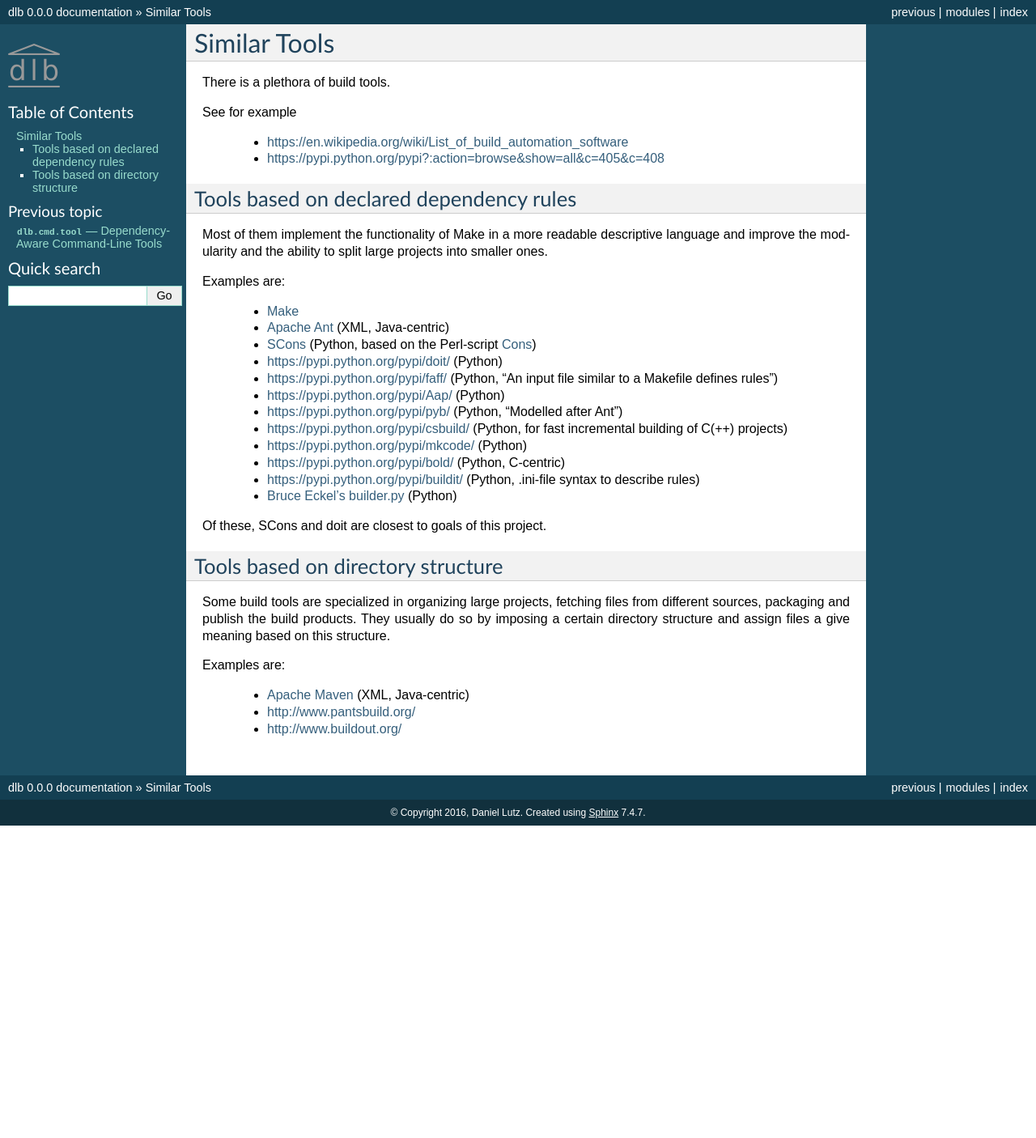
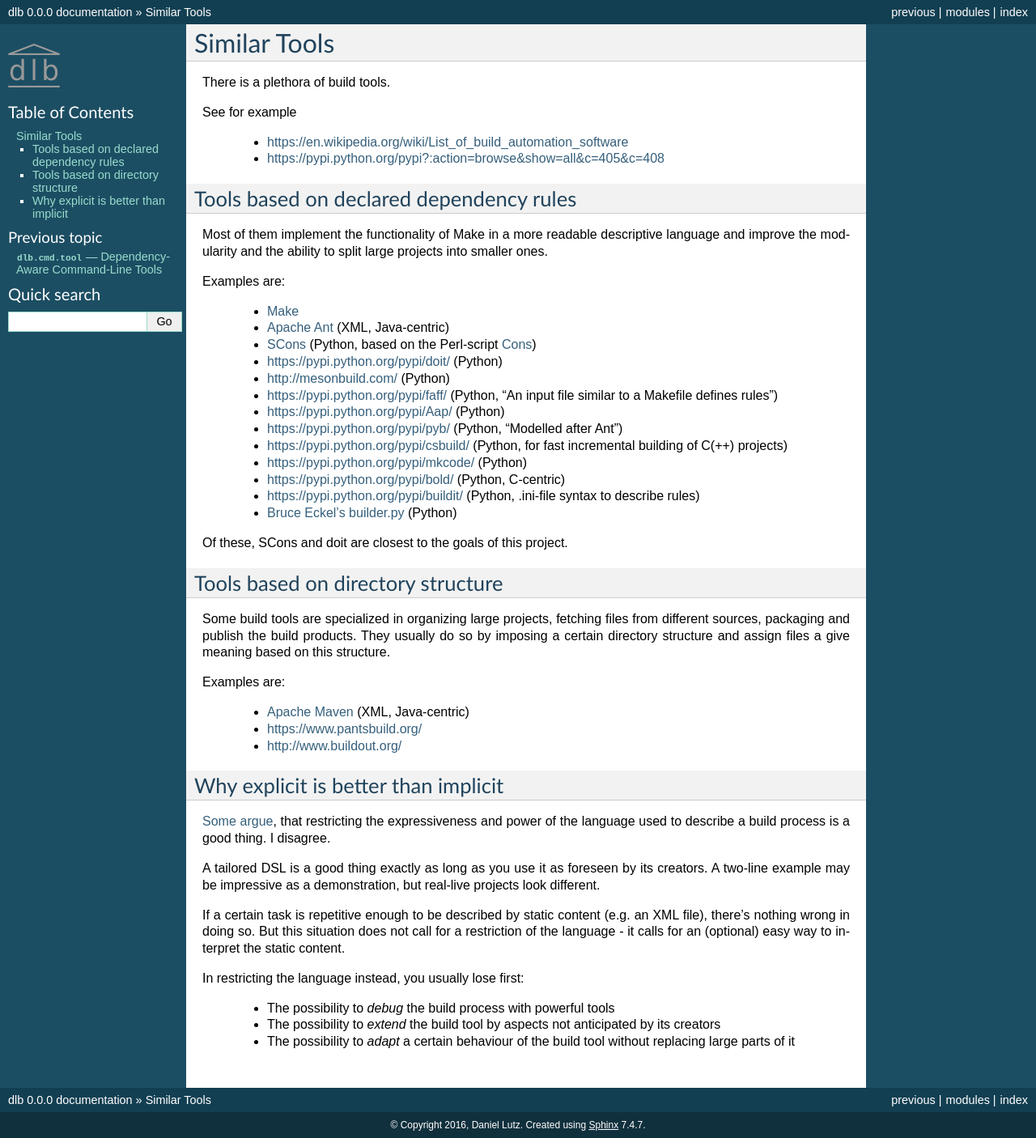
Before and after one commit to dlu-ch/dlb, a Sphinx documentation site: the page built from doc/similar_tools.rst, in a window 1280 px wide. Shown: the whole page at 81% size. Built offline with Sphinx 7.4.7, drawn with Linux system fonts in a browser that asks for light colours; before the commit the page ends 1020 px from its top, so only the background shows below that.

Commit message:
Add link to Meson an reasoning why explicit is better than implicit

```diff
--- a/doc/similar_tools.rst
+++ b/doc/similar_tools.rst
@@ -21,6 +21,7 @@ Examples are:
     - `Apache Ant <http://ant.apache.org/>`_ (XML, Java-centric)
     - `SCons <http://scons.org/>`_ (Python, based on the Perl-script `Cons <https://www.gnu.org/software/cons/stable/cons.html>`_)
     - https://pypi.python.org/pypi/doit/ (Python)
+    - http://mesonbuild.com/ (Python)
     - https://pypi.python.org/pypi/faff/ (Python, "An input file similar to a Makefile defines rules")
     - https://pypi.python.org/pypi/Aap/ (Python)
     - https://pypi.python.org/pypi/pyb/ (Python, "Modelled after Ant")
@@ -30,7 +31,7 @@ Examples are:
     - https://pypi.python.org/pypi/buildit/ (Python, .ini-file syntax to describe rules)
     - `Bruce Eckel's builder.py <http://www.artima.com/weblogs/viewpost.jsp?thread=241209>`_ (Python)
 
-Of these, SCons and doit are closest to goals of this project.
+Of these, SCons and doit are closest to the goals of this project.
 
 
 Tools based on directory structure
@@ -44,5 +45,25 @@ based on this structure.
 Examples are:
 
     - `Apache Maven <https://maven.apache.org/>`_ (XML, Java-centric)
-    - http://www.pantsbuild.org/
+    - https://www.pantsbuild.org/
     - http://www.buildout.org/
+
+
+Why explicit is better than implicit
+------------------------------------
+
+`Some argue <https://taint.org/2011/02/18/001527a.html>`_, that restricting the expressiveness and power of the
+language used to describe a build process is a good thing. I disagree.
+
+A tailored DSL is a good thing exactly as long as you use it as foreseen by its creators.
+A two-line example may be impressive as a demonstration, but real-live projects look different.
+
+If a certain task is repetitive enough to be described by static content (e.g. an XML file), there's nothing wrong in
+doing so. But this situation does not call for a restriction of the language - it calls for an (optional) easy way
+to interpret the static content.
+
+In restricting the language instead, you usually lose first:
+
+ - The possibility to *debug* the build process with powerful tools
+ - The possibility to *extend* the build tool by aspects not anticipated by its creators
+ - The possibility to *adapt* a certain behaviour of the build tool without replacing large parts of it
```
